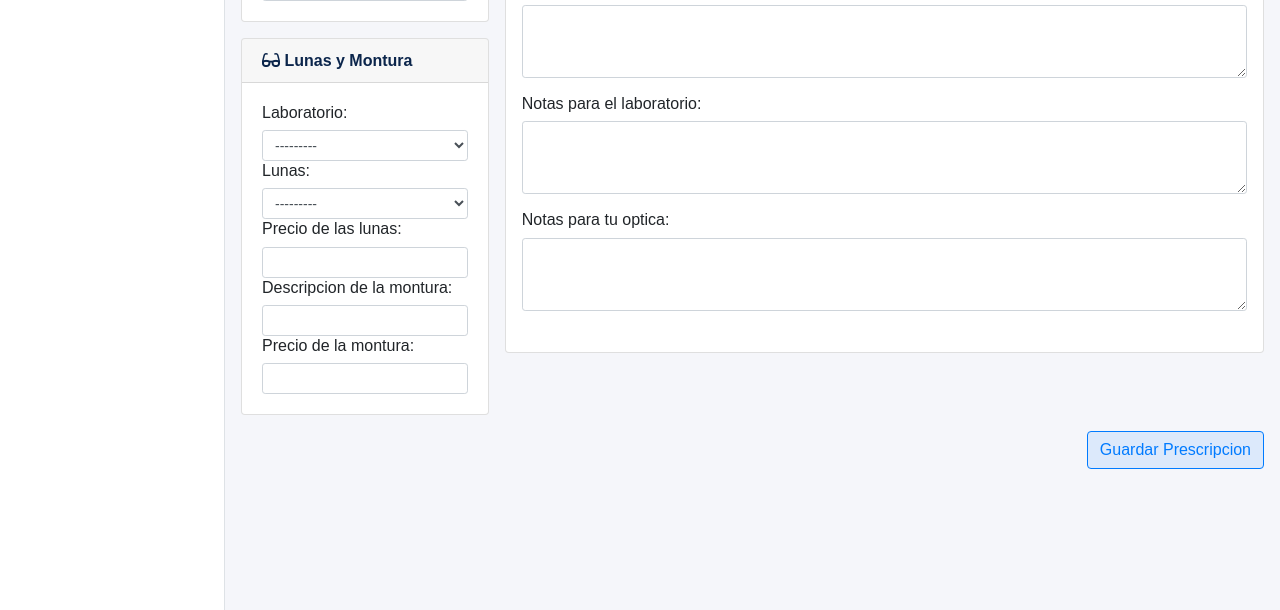
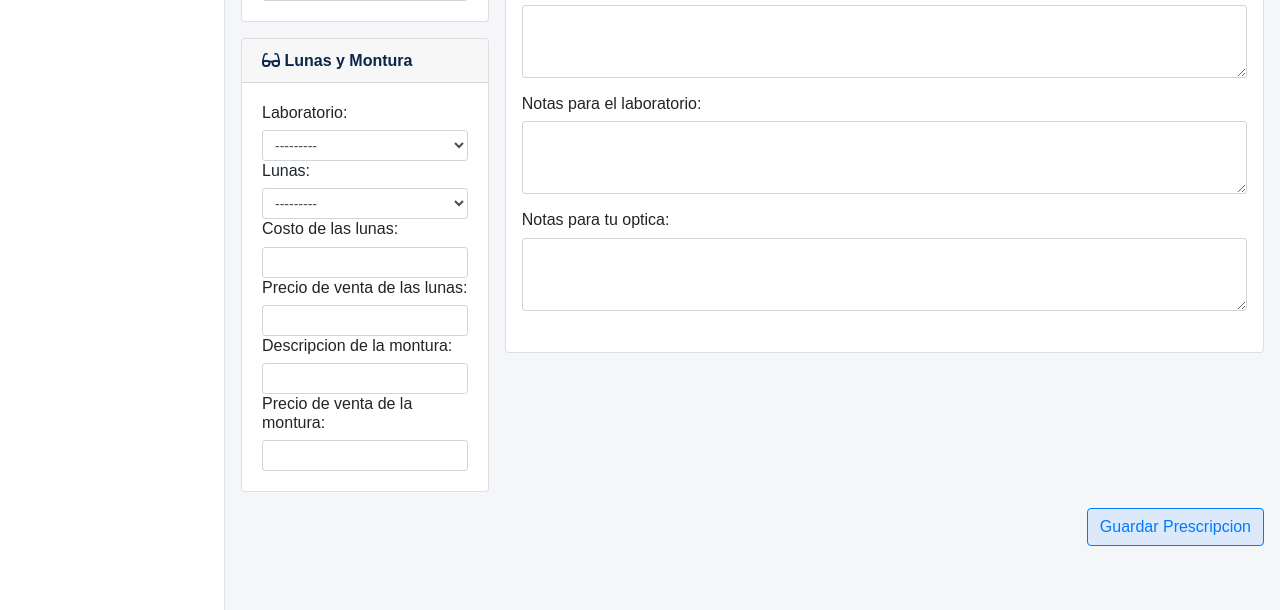
Before and after one commit to carlosCACB333/kiwioptics, a Django app: page /prescriptions/add/ in a window 1280 px wide. Shown: the part 733-1343 px from the top of the page. Run offline with Django 3.2, Linux system fonts and the light colour scheme; the visitor is signed in with stand-in values (Sample User, id 1); data that the repository does not hold is empty; some libraries are stand-ins or nearby versions; some web fonts are replaced.

Commit message:
cost added

```diff
--- a/medidas/management/commands/migrate_data.py
+++ b/medidas/management/commands/migrate_data.py
@@ -4,7 +4,7 @@ from users.models import Account
 from django.conf import settings
 import json
 
-USERNAME = 'solanito2000@hotmail.com'
+USERNAME = 'techi211706@gmail.com'
 FILE = settings.BASE_DIR.joinpath('migrate.json')
 
 
--- a/medidas/models.py
+++ b/medidas/models.py
@@ -282,11 +282,13 @@ class Prescription(models.Model):
                                         MinValueValidator(0, 'No se permite el valor ingresado')], blank=True, null=True)
     crystals = models.ForeignKey(
         Crystal, on_delete=models.SET_NULL, verbose_name="Lunas", blank=True, null=True)
-    crystals_price = models.DecimalField('Precio de las lunas', max_digits=10, decimal_places=2, validators=[
+    crystals_cost = models.DecimalField('Costo de las lunas', max_digits=10, decimal_places=2, validators=[
+        MinValueValidator(0, 'No se permite el valor ingresado')], blank=True, null=True)
+    crystals_price = models.DecimalField('Precio de venta de las lunas', max_digits=10, decimal_places=2, validators=[
                                          MinValueValidator(0, 'No se permite el valor ingresado')], blank=True, null=True)
     frame = models.CharField("Descripcion de la montura",
                              max_length=120, null=True, blank=True)
-    frame_price = models.DecimalField('Precio de la montura', max_digits=10, decimal_places=2, validators=[
+    frame_price = models.DecimalField('Precio de venta de la montura', max_digits=10, decimal_places=2, validators=[
                                       MinValueValidator(0, 'No se permite el valor ingresado')], blank=True, null=True)
 
     class Meta:
--- a/medidas/templates/medidas/prescription.html
+++ b/medidas/templates/medidas/prescription.html
@@ -96,6 +96,15 @@ medica {% endblock title %}
                     </div>
                 {% else %}
                     {{prescription_form.crystals}}
+                {% endif %}
+                {{prescription_form.crystals_cost.label_tag}}
+                {% if prescription_form.crystals_cost.errors %}
+                    {{prescription_form.crystals_cost|attr:"class:form-control form-control-sm is-invalid"}}
+                    <div id="{{ prescription_form.crystals_cost.id_for_label }}" class="invalid-feedback">
+                    {{prescription_form.crystals_cost.errors}}
+                    </div>
+                {% else %}
+                    {{prescription_form.crystals_cost}}
                 {% endif %}
                 {{prescription_form.crystals_price.label_tag}}
                 {% if prescription_form.crystals_price.errors %}
```
